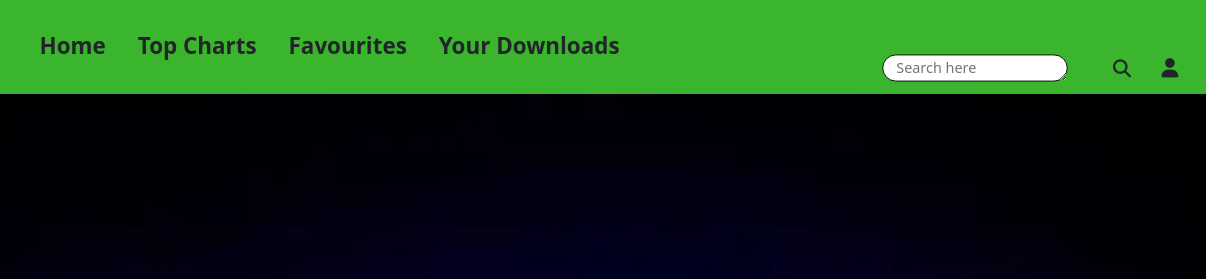
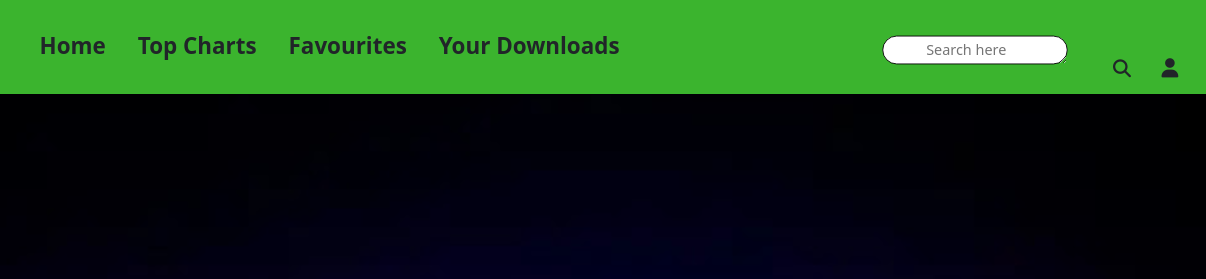
Before and after one commit to poswalsameer/Tunify-Music, a plain HTML site: page MusicLibrary.html in a window 1280 px wide. Shown: the top 279 px of the page, 74-1280 px from the left. Drawn offline with nearby package versions, Linux system fonts and the light colour scheme.

Commit message:
Made some changes

```diff
--- a/MusicLibrary.css
+++ b/MusicLibrary.css
@@ -370,6 +370,8 @@
     border: 1px solid black;
     border-radius: 30px;
     transform: scale(0.9);
+    height: 2rem;
+    margin-top: -4.5rem;
     /* margin-top: 2rem; */
 }
 
```
Also changed, not shown: MusicLibrary.html (+1 -15 lines).
